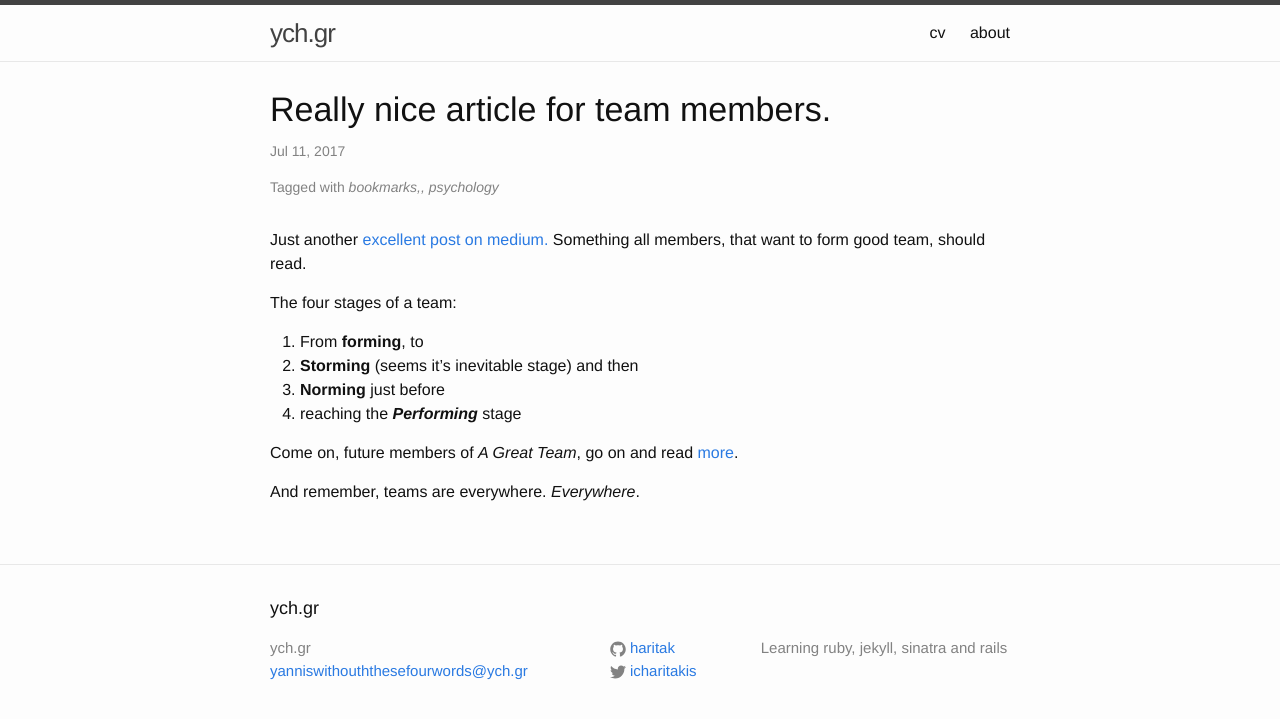
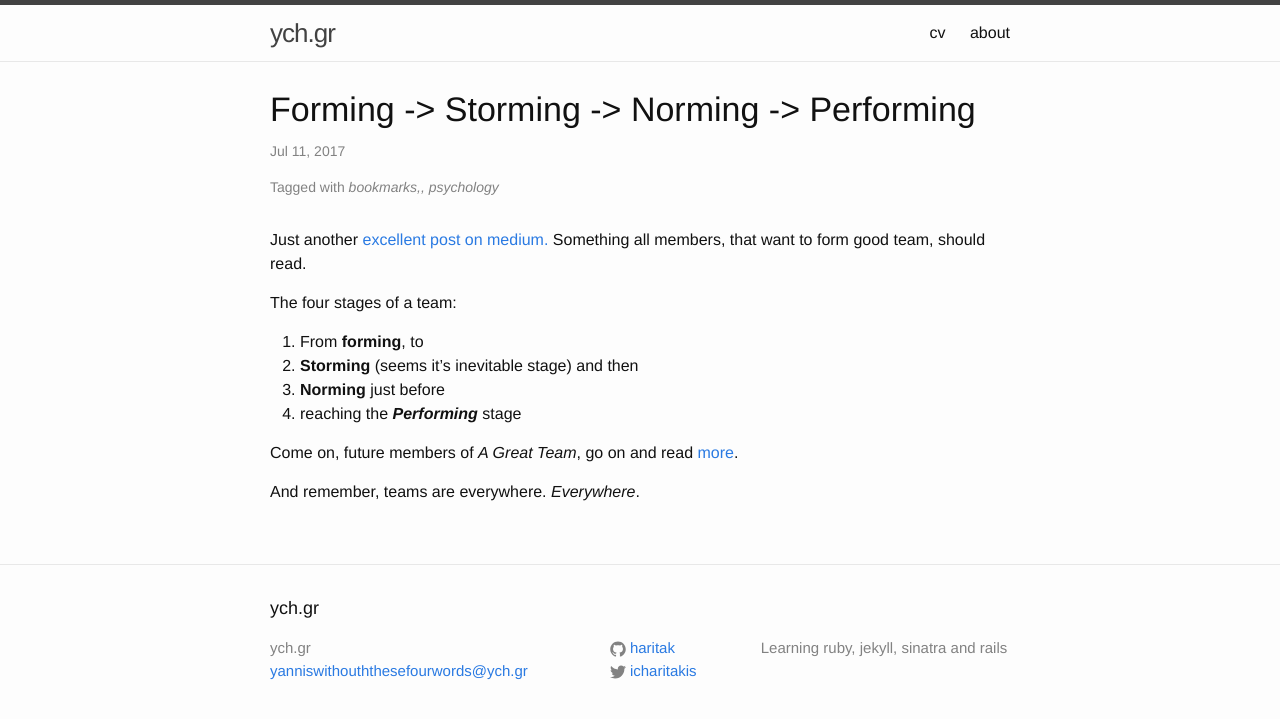
Before and after one commit to haritak/haritak.github.io, a Jekyll site: the page built from _posts/2017-07-11-14-00-Every-member-of-every-solid-wannabe-team-needs-to-have-a-look-at-this.md, in a window 1280 px wide. Shown: the top 719 px of the page. Built offline with Jekyll 4.4.1, drawn with Linux system fonts in a browser that asks for light colours.

Commit message:
Changed title

```diff
--- a/_posts/2017-07-11-14-00-Every-member-of-every-solid-wannabe-team-needs-to-have-a-look-at-this.md
+++ b/_posts/2017-07-11-14-00-Every-member-of-every-solid-wannabe-team-needs-to-have-a-look-at-this.md
@@ -1,6 +1,6 @@
 ---
 layout: post
-title: Really nice article for team members.
+title: Forming -> Storming -> Norming -> Performing
 categories: bookmarks, psychology
 ---
 
```
